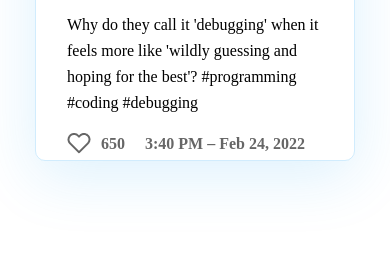
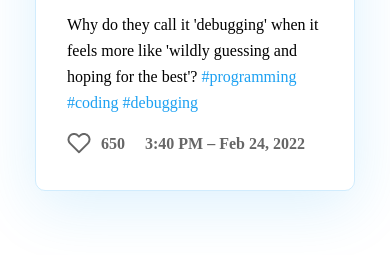
Before and after one commit to irfanramadhan1999/belajar-case-CODETHEDESIGN, a plain HTML site: page index.html in a window 390 px wide. Shown: the part 189-444 px from the top of the page. Drawn offline with Linux system fonts and the light colour scheme.

Commit message:
first commit

```diff
--- a/style.css
+++ b/style.css
@@ -89,7 +89,9 @@
     color: #000000;
 }
 
-
+.tagar-status{
+    color: #1DA1F2;
+}
 .reaction{
     display: flex;
     flex-direction: row;
@@ -151,7 +153,7 @@ margin-left: 20px;
         margin:auto;
         margin-top: 100px;
         width: 320px;
-        height: 250px;
+        height: 280px;
         display: flex;
         border-radius: 10px;
         padding-top: 35px;
```
